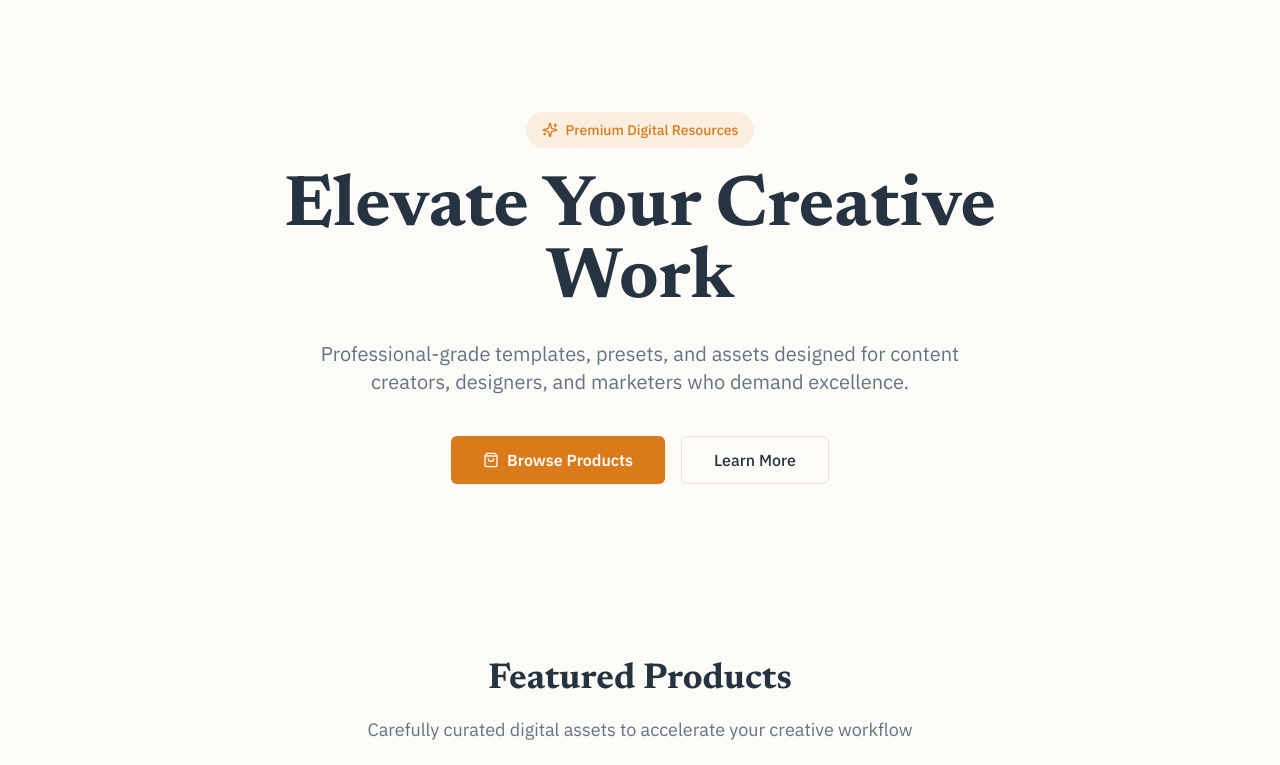
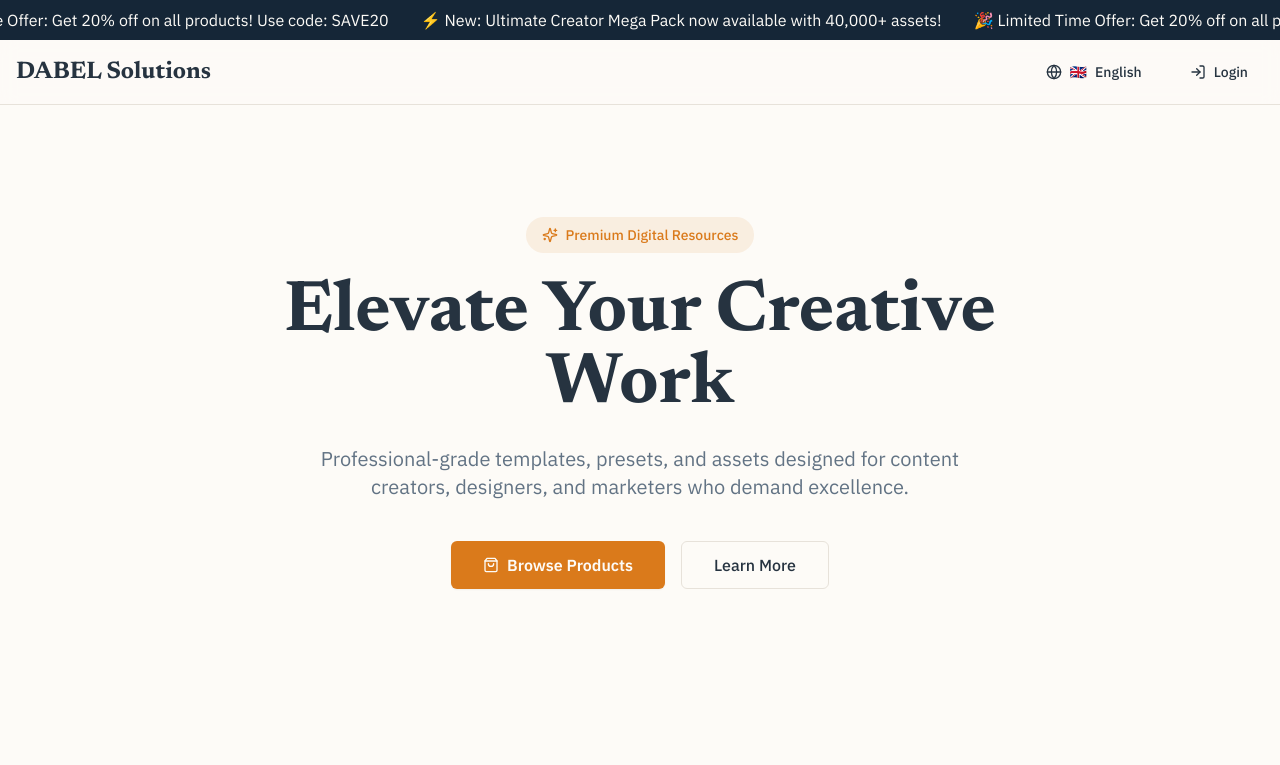
Before and after one commit to Usamaqur12/sg-800e0f93-fb1b-4fa9-9ce5-03e6289fd30c-1778894677, a Next.js app: page / in a window 1280 px wide. Shown: the top 765 px of the page. Built offline with nearby package versions, Linux system fonts and the light colour scheme.

Commit message:
feat(ui): add header component with nav elements

```diff
--- /dev/null
+++ b/src/components/Header.tsx
@@ -0,0 +1,156 @@
+import { useState } from "react";
+import Link from "next/link";
+import { Button } from "@/components/ui/themed-button";
+import {
+  DropdownMenu,
+  DropdownMenuContent,
+  DropdownMenuItem,
+  DropdownMenuTrigger,
+} from "@/components/ui/dropdown-menu";
+import { Globe, LogIn, Menu, X } from "lucide-react";
+
+const languages = [
+  { code: "en", name: "English", flag: "🇬🇧" },
+  { code: "es", name: "Español", flag: "🇪🇸" },
+  { code: "fr", name: "Français", flag: "🇫🇷" },
+  { code: "de", name: "Deutsch", flag: "🇩🇪" },
+  { code: "ar", name: "العربية", flag: "🇸🇦" },
+  { code: "zh", name: "中文", flag: "🇨🇳" },
+];
+
+export function Header() {
+  const [selectedLanguage, setSelectedLanguage] = useState(languages[0]);
+  const [mobileMenuOpen, setMobileMenuOpen] = useState(false);
+
+  return (
+    <header className="sticky top-0 z-50 w-full">
+      {/* Announcement Bar */}
+      <div className="bg-primary text-primary-foreground overflow-hidden">
+        <div className="animate-slide-left whitespace-nowrap py-2">
+          <span className="inline-block px-4">
+            🎉 Limited Time Offer: Get 20% off on all products! Use code: SAVE20
+          </span>
+          <span className="inline-block px-4">
+            ⚡ New: Ultimate Creator Mega Pack now available with 40,000+ assets!
+          </span>
+          <span className="inline-block px-4">
+            🎉 Limited Time Offer: Get 20% off on all products! Use code: SAVE20
+          </span>
+          <span className="inline-block px-4">
+            ⚡ New: Ultimate Creator Mega Pack now available with 40,000+ assets!
+          </span>
+        </div>
+      </div>
+
+      {/* Main Navigation */}
+      <nav className="bg-background/95 backdrop-blur supports-[backdrop-filter]:bg-background/80 border-b border-border">
+        <div className="container mx-auto px-4">
+          <div className="flex items-center justify-between h-16">
+            {/* Logo */}
+            <Link href="/" className="flex items-center space-x-2">
+              <span className="font-serif text-xl md:text-2xl font-bold text-foreground">
+                DABEL Solutions
+              </span>
+            </Link>
+
+            {/* Desktop Navigation */}
+            <div className="hidden md:flex items-center space-x-4">
+              {/* Language Selector */}
+              <DropdownMenu>
+                <DropdownMenuTrigger asChild>
+                  <Button variant="ghost" size="sm" className="gap-2">
+                    <Globe className="w-4 h-4" />
+                    <span>{selectedLanguage.flag}</span>
+                    <span className="hidden lg:inline">{selectedLanguage.name}</span>
+                  </Button>
+                </DropdownMenuTrigger>
+                <DropdownMenuContent align="end" className="w-48">
+                  {languages.map((lang) => (
+                    <DropdownMenuItem
+                      key={lang.code}
+                      onClick={() => setSelectedLanguage(lang)}
+                      className="cursor-pointer"
+                    >
+                      <span className="mr-2">{lang.flag}</span>
+                      <span>{lang.name}</span>
+                    </DropdownMenuItem>
+                  ))}
+                </DropdownMenuContent>
+              </DropdownMenu>
+
+              {/* Login Button */}
+              <Button
+                variant="primary"
+                size="sm"
+                onClick={() => window.open("https://whop.com/joined/dabel-solutions/", "_blank")}
+                className="gap-2"
+              >
+                <LogIn className="w-4 h-4" />
+                Login
+              </Button>
+            </div>
+
+            {/* Mobile Menu Button */}
+            <button
+              onClick={() => setMobileMenuOpen(!mobileMenuOpen)}
+              className="md:hidden p-2 text-foreground hover:text-accent"
+            >
+              {mobileMenuOpen ? (
+                <X className="w-6 h-6" />
+              ) : (
+                <Menu className="w-6 h-6" />
+              )}
+            </button>
+          </div>
+
+          {/* Mobile Menu */}
+          {mobileMenuOpen && (
+            <div className="md:hidden py-4 border-t border-border">
+              <div className="flex flex-col space-y-3">
+                {/* Language Selector Mobile */}
+                <DropdownMenu>
+                  <DropdownMenuTrigger asChild>
+                    <Button variant="ghost" size="sm" className="w-full justify-start gap-2">
+                      <Globe className="w-4 h-4" />
+                      <span>{selectedLanguage.flag}</span>
+                      <span>{selectedLanguage.name}</span>
+                    </Button>
+                  </DropdownMenuTrigger>
+                  <DropdownMenuContent align="start" className="w-full">
+                    {languages.map((lang) => (
+                      <DropdownMenuItem
+                        key={lang.code}
+                        onClick={() => {
+                          setSelectedLanguage(lang);
+                          setMobileMenuOpen(false);
+                        }}
+                        className="cursor-pointer"
+                      >
+                        <span className="mr-2">{lang.flag}</span>
+                        <span>{lang.name}</span>
+                      </DropdownMenuItem>
+                    ))}
+                  </DropdownMenuContent>
+                </DropdownMenu>
+
+                {/* Login Button Mobile */}
+                <Button
+                  variant="primary"
+                  size="sm"
+                  onClick={() => {
+                    window.open("https://whop.com/joined/dabel-solutions/", "_blank");
+                    setMobileMenuOpen(false);
+                  }}
+                  className="w-full gap-2"
+                >
+                  <LogIn className="w-4 h-4" />
+                  Login
+                </Button>
+              </div>
+            </div>
+          )}
+        </div>
+      </nav>
+    </header>
+  );
+}
--- a/src/pages/index.tsx
+++ b/src/pages/index.tsx
@@ -1,4 +1,5 @@
 import { SEO } from "@/components/SEO";
+import { Header } from "@/components/Header";
 import { ProductCard } from "@/components/ProductCard";
 import { Button } from "@/components/ui/themed-button";
 import Link from "next/link";
@@ -48,10 +49,12 @@ export default function Home() {
   return (
     <>
       <SEO
-        title="DABEL Solutions - Premium Digital Assets for Creators"
-        description="Professional design templates, creator tools, and premium digital assets. Elevate your content with our curated collection."
+        title="DABEL Solutions - Premium Digital Products"
+        description="Professional Canva templates and creator resources. 40,000+ premium assets for content creators and designers."
         image="/og-image.png"
       />
+
+      <Header />
 
       <div className="min-h-screen bg-background">
         {/* Hero Section */}
--- a/src/styles/globals.css
+++ b/src/styles/globals.css
@@ -7,6 +7,19 @@
 @layer utilities {
   .text-balance {
     text-wrap: balance;
+  }
+
+  @keyframes slide-left {
+    0% {
+      transform: translateX(0);
+    }
+    100% {
+      transform: translateX(-50%);
+    }
+  }
+
+  .animate-slide-left {
+    animation: slide-left 30s linear infinite;
   }
 }
 
```
